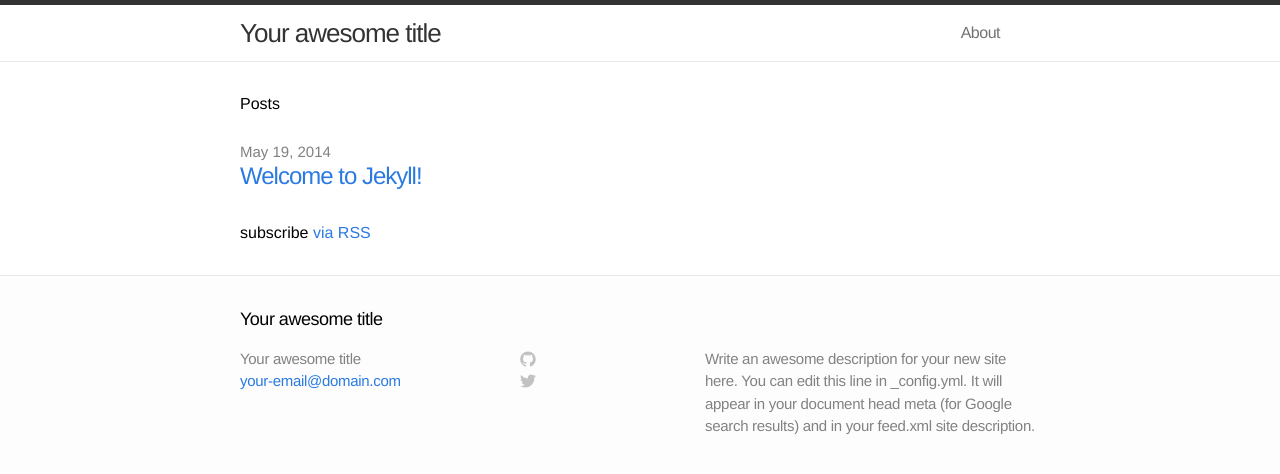
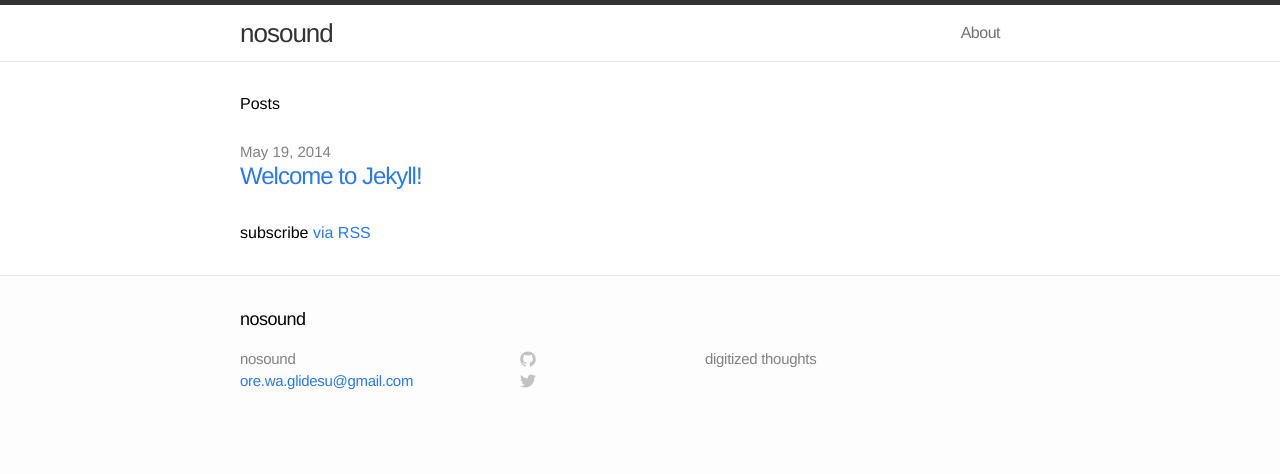
Before and after one commit to chamoji/chamoji.github.io, a Jekyll site: the page built from index.html, in a window 1280 px wide. Shown: the top 474 px of the page. Built offline with Jekyll 4.4.1, drawn with Linux system fonts in a browser that asks for light colours.

Commit message:
changed _config.yml

```diff
--- a/_config.yml
+++ b/_config.yml
@@ -1,9 +1,8 @@
 # Site settings
-title: Your awesome title
-email: your-email@domain.com
-description: "Write an awesome description for your new site here. You can edit this line in _config.yml. It will appear in your document head meta (for Google search results) and in your feed.xml site description."
-baseurl: ""
-url: "http://yourdomain.com"
+title: nosound
+email: ore.wa.glidesu@gmail.com
+description: "digitized thoughts"
+url: "http://glidesu.github.io"
 
 # Build settings
 markdown: kramdown
```
